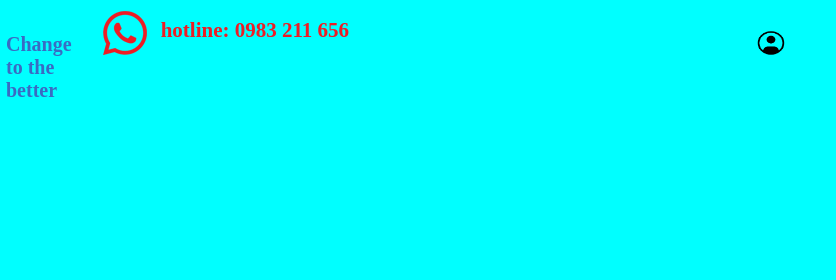
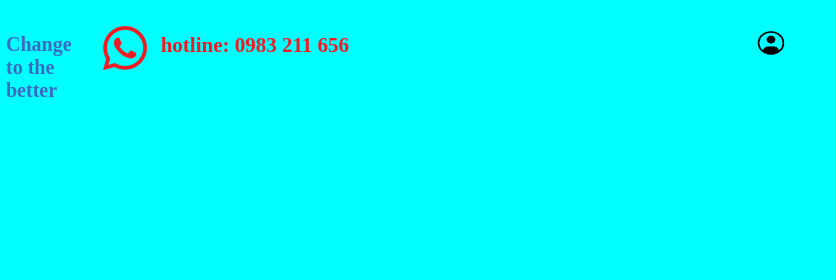
Before and after one commit to maudoan/TAD-Web-res, a plain HTML site: page index.html in a window 1280 px wide. Shown: the top 280 px of the page, 444-1280 px from the left. Drawn offline with Linux system fonts and the light colour scheme.

Commit message:
new update

```diff
--- a/assets/img/css/style.css
+++ b/assets/img/css/style.css
@@ -27,6 +27,9 @@ main{
     color: #396bc3;
     font-weight: bold;
     font-size: 20px;
+}
+.hotline{
+    margin-top: 15px;
 }
 .hotline img{
     vertical-align: middle;
```
